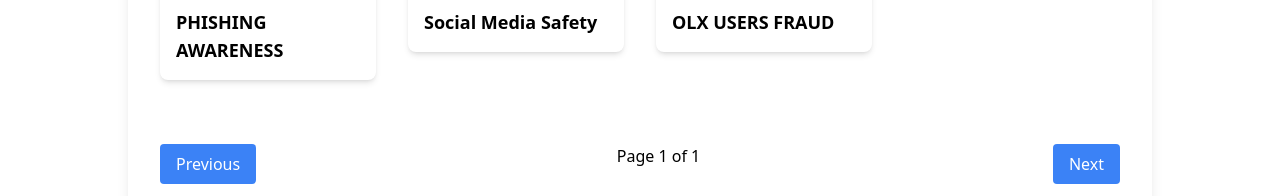
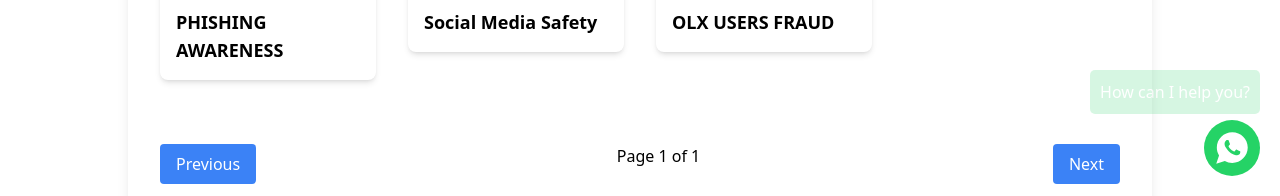
Before and after one commit to Ghost91202/rf, a React (Vite) app: page /blog in a window 1280 px wide. Shown: the part 604-800 px from the top of the page. Built offline with nearby package versions, Linux system fonts and the light colour scheme.

Commit message:
added wattsbutton

```diff
--- a/package.json
+++ b/package.json
@@ -19,6 +19,7 @@
     "react-loading-skeleton": "^3.3.1",
     "react-router-dom": "^6.21.3",
     "react-slick": "^0.29.0",
+    "react-spring": "^9.7.3",
     "slick-carousel": "^1.8.1"
   },
   "devDependencies": {
--- a/src/App.jsx
+++ b/src/App.jsx
@@ -8,7 +8,7 @@
 import "./App.css"
 // Lazy-loaded components
 const Signup = lazy(() => import("./pages/register.jsx"));
-
+import Navbar from "./pages/navbar"
 const Blog2 = lazy(() => import("./components/blogs/blog2"));
 
 const Team = lazy(() => import("./components/layout/Team"));
@@ -17,7 +17,7 @@
 const BlogForm = lazy(() => import('./components/blogs/contentpost.jsx'));
 const Contact = lazy(() => import("./components/layout/contactUs.jsx"));
 const Loading = lazy(() => import('./Loading.jsx'));
-
+import WhatsAppButton from './components/wattsbutton';
 const App = () => {
   // useEffect(() => {
   //   const handleContextMenu = (event) => {
@@ -33,6 +33,7 @@
 
   return (
     <Router>
+      <Navbar/>
       <Routes className="md:overflow-hidden overflow-hidden w-full">
         <Route path="/" element={<Home />} />
         <Route path="/signup" element={<Suspense fallback={<Loading />}><Signup /></Suspense>} />
@@ -45,7 +46,9 @@
         <Route path="/Team" element={<Team />} />
         <Route path="/navbar" element={<Navbar2 />} />
         <Route path="/ContactUS" element={<Contact />} />
+
       </Routes>
+      <WhatsAppButton/>
     </Router>
   );
 };
--- /dev/null
+++ b/src/button.css
@@ -0,0 +1,18 @@
+.whatsapp-button {
+    position: fixed;
+    bottom: 20px;
+    right: 20px;
+    background-color: #25d366;
+    color: #fff;
+    border: none;
+    padding: 10px;
+    border-radius: 50%;
+    cursor: pointer;
+    outline: none;
+    transition: transform 0.2s ease-in-out;
+}
+
+.whatsapp-button img {
+    width: 30px;
+    height: 30px;
+}
--- a/src/components/blogs/bloglist.jsx
+++ b/src/components/blogs/bloglist.jsx
@@ -3,7 +3,7 @@
 import { useParams, useNavigate } from 'react-router-dom';
 import BlogPost from './BlogPost.jsx';
 import blogData from './data/blogData.jsx'; // Adjust the path accordingly
-import Navbar from '../../pages/navbar';
+
 import './BlogList.css'; // Import the CSS file for styling
 import Footer from '../../pages/footer.jsx';
 
@@ -32,7 +32,7 @@
 
   return (
     <div className="min-h-screen w-screen overflow-hidden ">
-      <Navbar />
+
       <div className="blog-list-container max-w-4xl mx-auto p-4 md:p-8">
         {currentPost ? (
           <>
--- a/src/components/blogs/index.jsx
+++ b/src/components/blogs/index.jsx
@@ -3,7 +3,6 @@
 import { Link } from 'react-router-dom';
 import blogData from './data/blogData';
 
-import Navbar from '../../pages/navbar';
 import Footer from '../../pages/footer.jsx';
 
 const BlogCoverList = () => {
@@ -26,7 +25,7 @@
 
   return (
     <div>
-<Navbar />
+
   <div className="min-h-screen w-screen overflow-hidden flex flex-col justify-center items-center">
 
   <div className="p-4 md:p-8 mx-auto max-w-screen-lg bg-opacity-75 rounded-lg shadow-lg">
--- /dev/null
+++ b/src/components/button.css
@@ -0,0 +1,42 @@
+.whatsapp-button {
+    position: fixed;
+    bottom: 20px;
+    right: 20px;
+    background-color: #25d366;
+    color: #fff;
+    border: none;
+    padding: 10px;
+    border-radius: 50%;
+    cursor: pointer;
+    outline: none;
+    transition: transform 0.2s ease-in-out;
+}
+
+.whatsapp-button img {
+    width: 30px;
+    height: 30px;
+}
+
+.help-message {
+    position: fixed;
+    bottom: 70px;
+    right: 20px;
+    background-color: #25d366;
+    color: #fff;
+    padding: 10px;
+    border-radius: 5px;
+    display: inline-block;
+    animation: fadeInOut 2s ease-in-out;
+}
+
+@keyframes fadeInOut {
+
+    0%,
+    100% {
+        opacity: 0;
+    }
+
+    50% {
+        opacity: 1;
+    }
+}
--- a/src/components/layout/Aboutpage.jsx
+++ b/src/components/layout/Aboutpage.jsx
@@ -1,5 +1,5 @@
 import React from 'react'
-import Navbar from "../../pages/navbar"
+
 import ABoutbg from "../../assets/success.webp"
 import Footer from "../../pages/footer"
 const Aboutpage = () => {
@@ -9,7 +9,7 @@
 
         {/* Your page content */}
       </div>
-      <Navbar />
+
 
       <div className="w-screen lg:mb-10 grid grid-flow-col  grid-cols-1 lg:grid-cols-2 just  lg:p-20 p-10">
 
--- a/src/components/layout/cyber.jsx
+++ b/src/components/layout/cyber.jsx
@@ -3,21 +3,22 @@
 
 const cyber = () => {
     return (
-        <div className='p-20'>
+        <div className='p-20 w-screen'>
             <div className=' bg-blue-300 h-96 flex flex-col  rounded-3xl p-2 items-center'>
                 <h1 className='text-4xl font-semibold'>Filing a Complaint on National Cyber Crime Reporting Portal</h1>
                 <div className='flex flex-col gap-5 lg:p-10'>
                     <p>This portal is an initiative of Government of India to facilitate victims/complainants to report cyber crime complaints online. This portal caters to complaints pertaining to cyber crimes only with special focus on cyber crimes against women and children. Complaints reported on this portal are dealt by law enforcement agencies/ police based on the information available in the complaints. It is imperative to provide correct and accurate details while filing complaint for prompt action.</p>
                     <p>Please contact local police in case of an emergency or for reporting crimes other than cyber crimes. National police helpline number is 112. National women helpline number is 181 and Cyber Crime Helpline is 1930.</p>
-                </div>
-                <div className='flex justify-between'>
-                    <h1 className=' bg-orange-600 flex text-white rounded-xl p-2 font-semibold '>
+                     <div className='flex  justify-between w-full'>
+                    <h1 className=' bg-orange-600 text-white rounded-xl p-2 font-semibold '>
                         <Link to="/CyberCrime">learn about cyber crime</Link>
                     </h1>
-                    <h1 className=' bg-orange-600 flex text-white rounded-xl p-2 font-semibold '>
-                        <Link to="/CyberCrime">t cyber crime</Link>
+                    <h1 className=' bg-orange-600  text-white rounded-xl p-2 font-semibold '>
+                        <Link to="/CyberCrime">File your complain</Link>
                     </h1>
                 </div>
+                </div>
+
             </div>
         </div>
     )
--- /dev/null
+++ b/src/components/wattsbutton.jsx
@@ -0,0 +1,49 @@
+import React, { useState, useEffect } from "react";
+import { useSpring, animated } from "react-spring";
+import "./button.css"
+import { IoLogoWhatsapp } from "react-icons/io";
+import { Link } from "react-router-dom";
+const WhatsAppButton = () => {
+  const [props, set] = useSpring(() => ({
+    scale: 1,
+  }));
+
+  const [showMessage, setShowMessage] = useState(false);
+
+  useEffect(() => {
+    const interval = setInterval(() => {
+      setShowMessage(true);
+      setTimeout(() => setShowMessage(false), 2000); // Display message for 2 seconds
+    }, 4000);
+
+    return () => clearInterval(interval);
+  }, []);
+
+  return (
+    <>
+      <animated.button
+        style={{ transform: props.scale.interpolate((s) => `scale(${s})`) }}
+        className="whatsapp-button"
+        onClick={() => set({ scale: 1.2 })}
+        onMouseLeave={() => set({ scale: 1 })}
+          >
+         <Link
+
+                to="tel:+918543810264"
+              >
+
+                 <IoLogoWhatsapp className="lg:text-4xl"/>
+
+              </Link>
+
+      </animated.button>
+      {showMessage && (
+        <div className="help-message mb-3   ">
+          <p>How can I help you?</p>
+        </div>
+      )}
+    </>
+  );
+};
+
+export default WhatsAppButton;
--- a/src/pages/cyberscrime.jsx
+++ b/src/pages/cyberscrime.jsx
@@ -1,9 +1,113 @@
-import React from 'react'
 
-const cyberscrime = () => {
+import Navbar from "./navbar"
+import React, { useState } from "react";
+import { Helmet } from 'react-helmet';
+import { FaHandPointRight } from "react-icons/fa6";
+import Footer from "./footer";
+const CyberCrime = ( { header, text } ) => {
+  const [ active, setActive ] = useState( false );
+
+  const handleToggle = ( event ) => {
+    event.preventDefault();
+    setActive( !active );
+  };
+
   return (
-    <div>cyberscrime</div>
-  )
-}
+    <div className="mb-8 w-full  ">
+      <div>
+        <Helmet>
+          <title>Rahil Foundation || Cyber Literacy  </title>
+          <meta name="description" content="we believe that knowledge is the key to empowerment. By fostering cyber literacy, we aim to equip individuals with the skills and awareness needed to navigate the digital world confidently. " />
+        </Helmet>
+        {/* Your page content */}
+      </div>
+      <button
+        className={`faq-btn flex w-full text-left`}
+        onClick={( event ) => handleToggle( event )}
+      >
+        <div className="mr-5 flex h-10 w-full max-w-[40px] items-center justify-center rounded-lg bg-primary/5 text-primary dark:bg-white/5">
+          <svg
+            className={`fill-primary stroke-primary duration-200 ease-in-out ${ active ? "rotate-180" : ""
+              }`}
+            width="17"
+            height="10"
+            viewBox="0 0 17 10"
+            xmlns="http://www.w3.org/2000/svg"
+          >
+            <path
+              d="M7.28687 8.43257L7.28679 8.43265L7.29496 8.43985C7.62576 8.73124 8.02464 8.86001 8.41472 8.86001C8.83092 8.86001 9.22376 8.69083 9.53447 8.41713L9.53454 8.41721L9.54184 8.41052L15.7631 2.70784L15.7691 2.70231L15.7749 2.69659C16.0981 2.38028 16.1985 1.80579 15.7981 1.41393C15.4803 1.1028 14.9167 1.00854 14.5249 1.38489L8.41472 7.00806L2.29995 1.38063L2.29151 1.37286L2.28271 1.36548C1.93092 1.07036 1.38469 1.06804 1.03129 1.41393L1.01755 1.42738L1.00488 1.44184C0.69687 1.79355 0.695778 2.34549 1.0545 2.69659L1.05999 2.70196L1.06565 2.70717L7.28687 8.43257Z"
+              stroke=""
+            />
+          </svg>
+        </div>
 
-export default cyberscrime
+        <div className="w-full" style={{ border: "1px solid #ccc", borderRadius: "8px", padding: "10px" }}>
+          <h4 className="mt-1  font-semibold text-dark ">
+            {header}
+          </h4>
+        </div>
+      </button>
+
+      <div
+        className={`pl-[62px] duration-200 ease-in-out ${ active ? "block" : "hidden"
+          }`}
+      >
+        <p className=" leading-relaxed text-body-color">
+          {text}
+        </p>
+      </div>
+    </div>
+  );
+};
+
+const Accordion = () => {
+  return (
+    <section className="w-full items-center overflow-hidden">
+      {/* <Navbar/> */}
+      <div className=" w-screen p-20 flex justify-center  items-center">
+        <div className="bg-slate-100 shadow-xl gap-5 flex rounded-lg flex-col p-5 w-3/4">
+          <div className="flex flex-col gap-5 ">
+            <h1 className="lg:text-4xl font-semibold">Learn About CyberCrime</h1>
+          <p>In general cybercrime may be defined as “Any unlawful act where computer or communication device or computer network is used to commit or facilitate the commission of crime”.
+
+            Below is a list for some of the cybercrimes along with their indicative explanation. This is to facitilate better reporting of complaints.</p>
+
+          </div>
+          <div className="flex flex-col gap-2 border border-gray-300 p-4 rounded-md">
+            <div className="overflow-y-auto">
+              <CyberCrime
+                header="Why India Needs Cyber Literacy?"
+                text="India needs Cyber Literacy, as highlighted by Rahil Foundation, to increase individuals with the knowledge and skills to navigate the digital world securely. It promotes awareness, responsible online behavior, and protection against developing cyber threats."
+              />
+              <CyberCrime
+                header="Have You Installed Reputable Antivirus and Anti-malware Software on Your Devices and Do You Perform Regular Scans?"
+                text="Rahil Foundation recommends creating robust passwords using a mix of letters, numbers, and symbols, emphasizing the avoidance of easily guessable information like birthdays. They stress the importance of regularly updating passwords and avoiding reuse across accounts, aiming to boost Cyber Literacy for effective online account protection."
+              />
+              <CyberCrime
+                header="Cases of Cyber Crimes in India?"
+                text="Rahil Foundation notes a surge in cybercrime cases in India, attributing it to the expanding digital landscape and increased internet usage. Common issues include identity theft, financial fraud, and unauthorized data access. Despite law enforcement and cybersecurity efforts, public awareness."
+              />
+              <CyberCrime
+                header="Is Artificial Intelligence Helpful or Harmful for Me?"
+                text="AI's impact is dual, providing assistance in security and problem-solving but posing risks like privacy threats and biased application. Whether AI is helpful or harmful relies on responsible development, implementation, and regulation, emphasizing ethical considerations to maximize benefits while minimizing potential risks."
+              />
+              <CyberCrime
+                header="How to Create and Manage Strong, Unique Passwords for Your Accounts?"
+                text="Rahil Foundation strongly recommends installing reliable antivirus and anti-malware software for fundamental cyber defense. Rahil Foundation's commitment to Cyber Literacy highlights proactive measures, empowering individuals to safeguard their digital environments."
+              />
+              <CyberCrime
+                header="How long does it take to deliver your first blog post?"
+                text="It takes 2-3 weeks to get your first blog post ready. That includes the in-depth research & creation of your monthly content marketing strategy that we do before writing your first blog post."
+              />
+            </div>
+          </div>
+        </div>
+
+      </div>
+      <Footer />
+    </section>
+
+  );
+};
+
+export default Accordion;
--- a/src/pages/home.jsx
+++ b/src/pages/home.jsx
@@ -16,7 +16,7 @@
   return (
     <div className='w-screen overflow-x-hidden'>
       <Suspense fallback={<div>Loading...</div>}>
-        <Navbar />
+
         <Carousel />
         <Services />
         <Cyber/>
```
Also changed, not shown: 1 other file (tests, documents, lock files or other folders).
